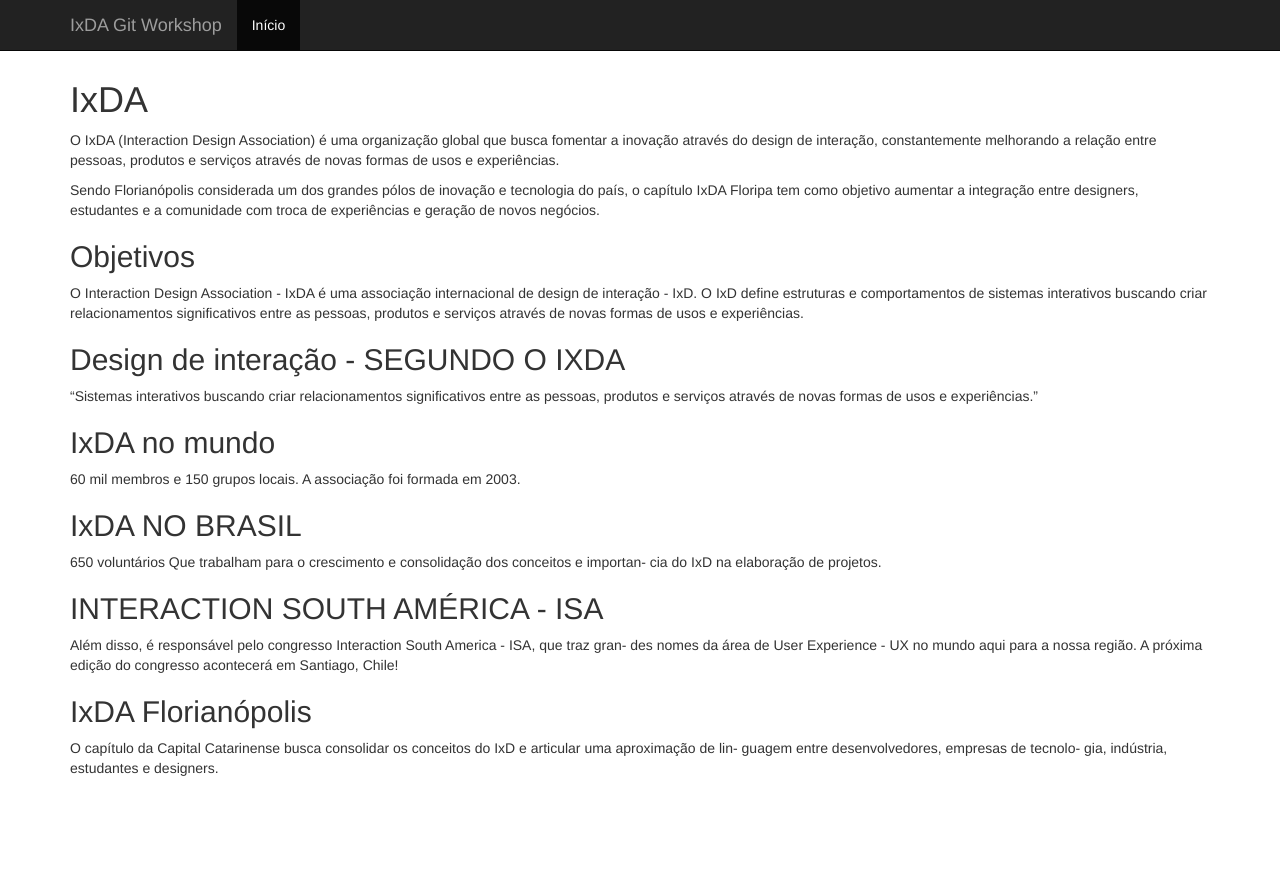
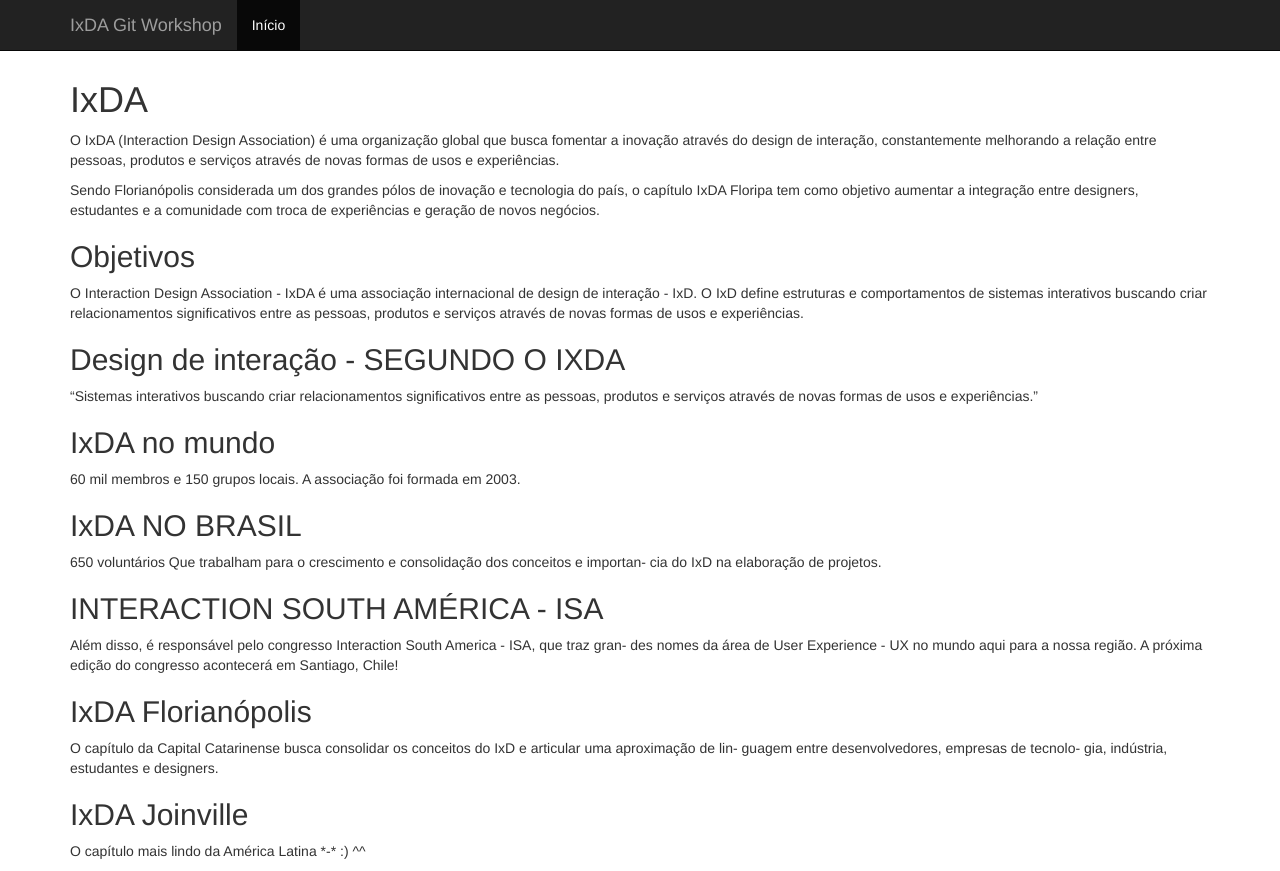
Before and after one commit to ixda-floripa/primeiro-workshop-git, a plain HTML site: page index.html in a window 1280 px wide. Before the commit the page ends 800 px from the top, so only its background shows below. Drawn offline with nearby package versions, Linux system fonts and the light colour scheme.

Commit message:
editei algo sinixtro

```diff
--- a/index.html
+++ b/index.html
@@ -56,6 +56,12 @@
 
         <h2>IxDA Florianópolis</h2>
         <p>O capítulo da Capital Catarinense busca consolidar os conceitos do IxD e articular uma aproximação de lin- guagem entre desenvolvedores, empresas de tecnolo- gia, indústria, estudantes e designers. </p>
+
+        <h2>IxDA Joinville</h2>
+        <p>O capítulo mais lindo da América Latina *-* :) ^^</p>
+
+
+
       </div>
 
     </div>
```
